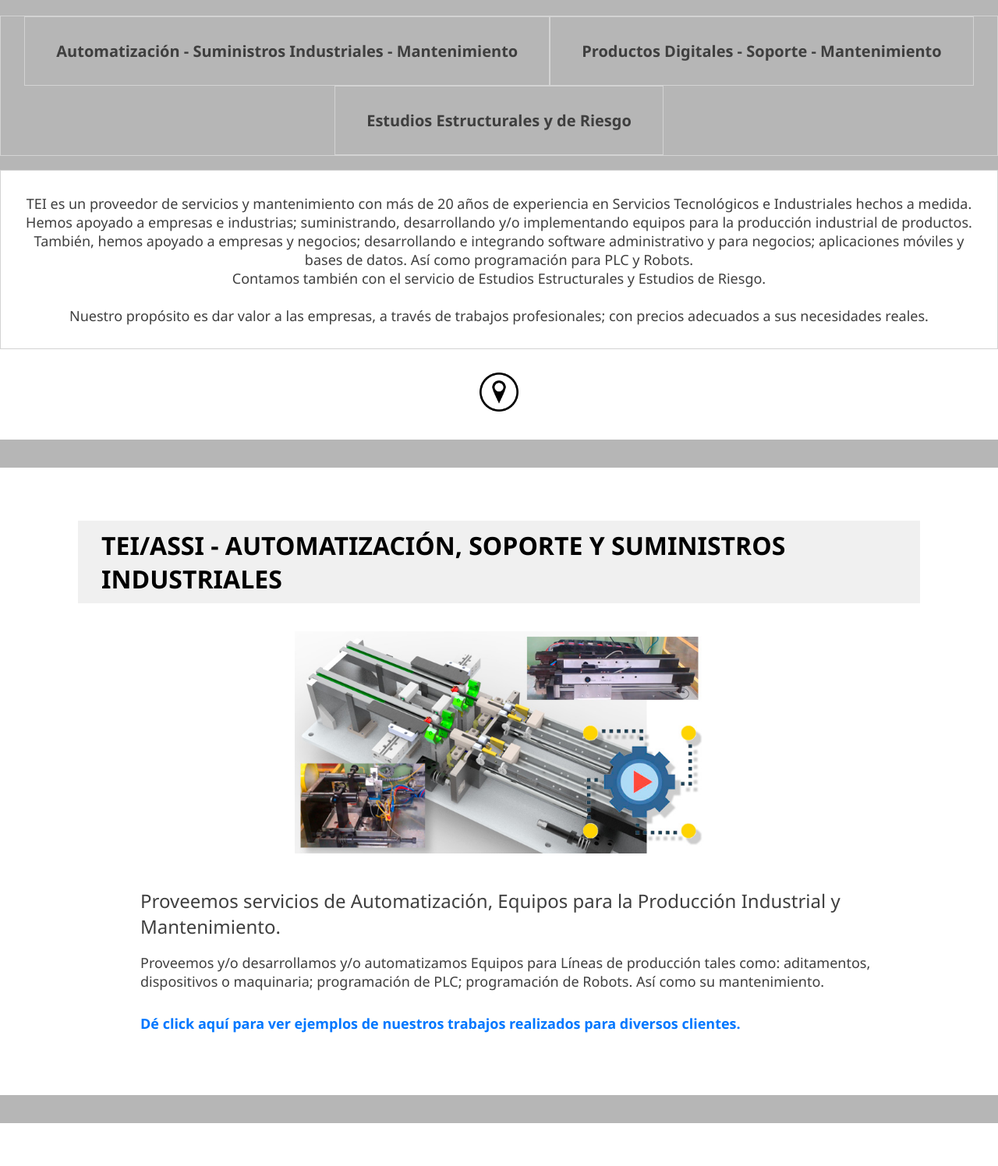
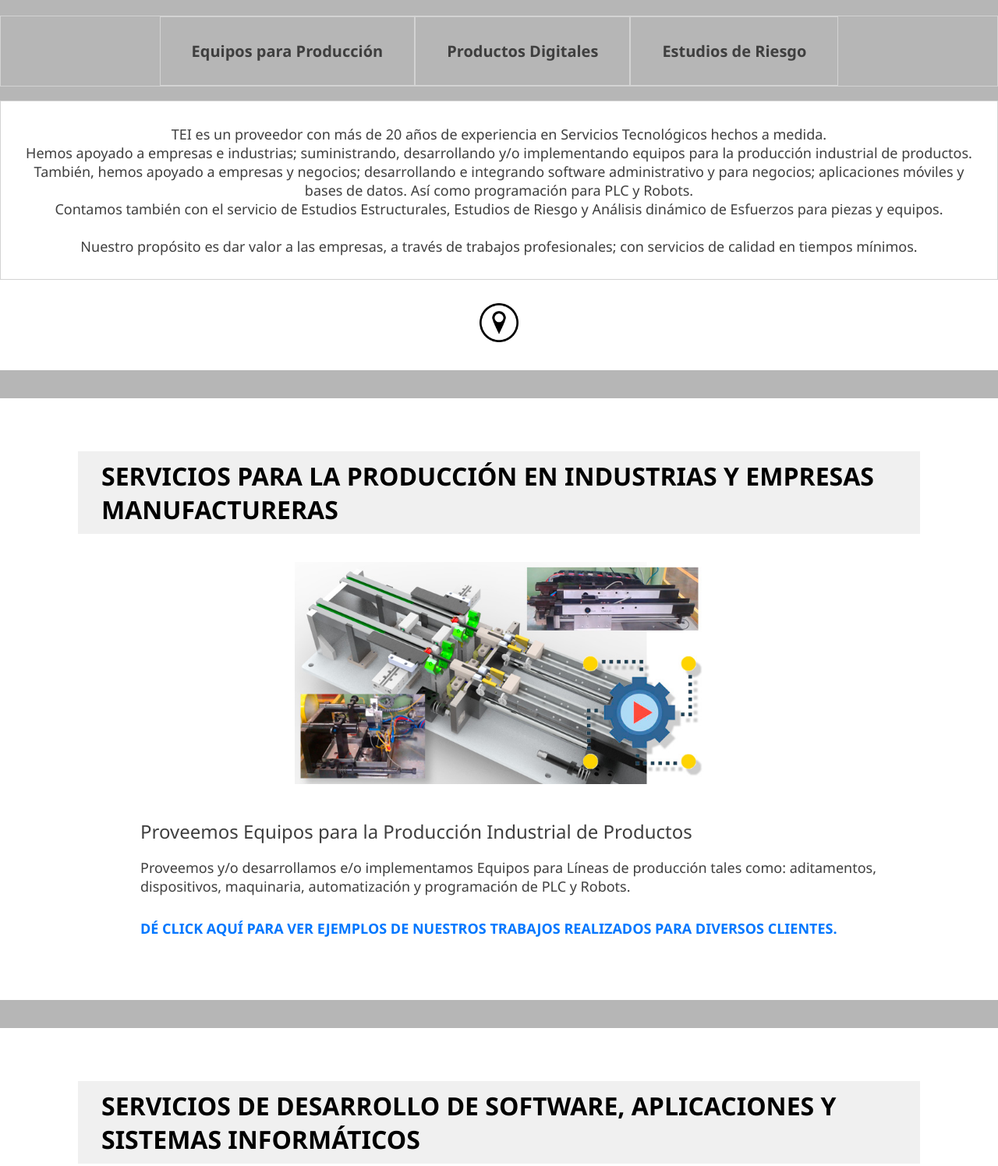
Before and after one commit to CONSULTORIA-TECNOLOGICA/TEI, a plain HTML site: page index.html in a window 1280 px wide. Shown: the part 537-2033 px from the top of the page at 78% size. Drawn offline with Linux system fonts and the light colour scheme.

Commit message:
Add files via upload

```diff
--- a/index.html
+++ b/index.html
@@ -23,13 +23,13 @@
 
     <div class="padre-1">
         <div>
-            <a href="#produccion">Automatización - Suministros Industriales - Mantenimiento</a>
+            <a href="#produccion">Equipos para Producción</a>
         </div>
         <div>
-            <a href="#digitales">Productos Digitales - Soporte - Mantenimiento</a>
+            <a href="#digitales">Productos Digitales</a>
         </div>
         <div>
-            <a href="#estudios">Estudios Estructurales y de Riesgo</a>
+            <a href="#estudios">Estudios de Riesgo</a>
         </div>
     </div>
 
@@ -37,11 +37,11 @@
 
     <div>
         <center><p class="p1" align="center">
-            TEI es un proveedor de servicios y mantenimiento con más de 20 años de experiencia en Servicios Tecnológicos e Industriales hechos a medida.<br>
+            TEI es un proveedor con más de 20 años de experiencia en Servicios Tecnológicos hechos a medida.<br>
             Hemos apoyado a empresas e industrias; suministrando, desarrollando y/o implementando equipos para la producción industrial de productos.<br>
             También, hemos apoyado a empresas y negocios; desarrollando e integrando software administrativo y para negocios; aplicaciones móviles y bases de datos. Así como programación para PLC y Robots.<br>
-            Contamos también con el servicio de Estudios Estructurales y Estudios de Riesgo.<br><br>
-            Nuestro propósito es dar valor a las empresas, a través de trabajos profesionales; con precios adecuados a sus necesidades reales.
+            Contamos también con el servicio de Estudios Estructurales, Estudios de Riesgo y Análisis dinámico de Esfuerzos para piezas y equipos.<br><br>
+            Nuestro propósito es dar valor a las empresas, a través de trabajos profesionales; con servicios de calidad en tiempos mínimos.
         </p></center>
         <center><a href="#contacto" class="cont"><img src="rec/icoUbi.png" width="50px" height="50px"></a></center>
     </div>
@@ -53,7 +53,7 @@
     <!-- CODIGO PARA PRODUCCIÓN -->
     <div class="div20" id="produccion">
         <br>
-        <H1 class="ch1">TEI/ASSI - AUTOMATIZACIÓN, SOPORTE Y SUMINISTROS INDUSTRIALES</H1>
+        <H1 class="ch1">SERVICIOS PARA LA PRODUCCIÓN EN INDUSTRIAS Y EMPRESAS MANUFACTURERAS</H1>
         <br>
         <br>
         <section class="sec20">
@@ -62,13 +62,13 @@
             </div>
             <div>
                 <p class="p21">
-                    Proveemos servicios de Automatización, Equipos para la Producción Industrial y Mantenimiento.
+                    Proveemos Equipos para la Producción Industrial de Productos
                 </p>
                 <br>
                 <p class="p22">
-                    Proveemos y/o desarrollamos y/o automatizamos Equipos para Líneas de producción tales como: aditamentos, dispositivos o maquinaria; programación de PLC; programación de Robots. Así como su mantenimiento.
+                    Proveemos y/o desarrollamos e/o implementamos Equipos para Líneas de producción tales como: aditamentos, dispositivos, maquinaria, automatización y programación de PLC y Robots.
                 </p>
-                <a class="link" href="https://www.youtube.com/watch?v=Mr28fZllogE" target="_blank">Dé click aquí para ver ejemplos de nuestros trabajos realizados para diversos clientes.</a>
+                <a class="link" href="https://www.youtube.com/watch?v=Mr28fZllogE" target="_blank">DÉ CLICK AQUÍ PARA VER EJEMPLOS DE NUESTROS TRABAJOS REALIZADOS PARA DIVERSOS CLIENTES.</a>
                 <!-- <center><a href="#inicio" class="cont"><img src="rec/icoVolver.png" width="50px" height="50px"></a></center> -->
             </div>
         </section>
@@ -80,7 +80,7 @@
     <!-- CÓDIGO PARA PRODUCTOS DIGITALES -->
     <div class="div20" id="digitales">
         <br>
-        <H1 class="ch1">TEI/PRODIG - PRODUCTOS DIGITALES, SOPORTE Y MANTENIMIENTO</H1>
+        <H1 class="ch1">SERVICIOS DE DESARROLLO DE SOFTWARE, APLICACIONES Y SISTEMAS INFORMÁTICOS</H1>
         <br>
         <br>
         <section class="sec20">
@@ -89,13 +89,13 @@
             </div>
             <div>
                 <p class="p21">
-                    Proveemos Productos Digitales para negocios o empresas.
+                    Proveemos Productos Digitales para negocios o empresas
                 </p>
                 <br>
                 <p class="p22">
-                    Desarrollamos e implementamos Aplicaciones para escritorio o dispositivos móviles; Páginas WEB y Bases de datos; en cualquier plataforma. Proveemos Soporte y Mantenimiento.
+                    Desarrollamos e implementamos Aplicaciones para escritorio o dispositivos móviles, en cualquier plataforma. También proveemos Soporte y Mantenimiento.
                 </p>
-                <a class="link" href="https://www.youtube.com/watch?v=WFzco_uLo4I" target="_blank">Dé click aquí para ver ejemplos de nuestros trabajos realizados para diversos clientes.</a>
+                <a class="link" href="https://www.youtube.com/watch?v=WFzco_uLo4I" target="_blank">DÉ CLICK AQUÍ PARA VER EJEMPLOS DE NUESTROS TRABAJOS REALIZADOS PARA DIVERSOS CLIENTES.</a>
                 <!-- <center><a href="#inicio" class="cont"><img src="rec/icoVolver.png" width="50px" height="50px"></a></center> -->
             </div>
         </section>
@@ -107,7 +107,7 @@
     <!-- CÓDIGO PARA ESTUDIOS DE RIESGO -->
     <div class="div20" id="estudios">
         <br>
-        <H1 class="ch1">TEI/ESER - ESTUDIOS ESTRUCTURALES Y DE RIESGO</H1>
+        <H1 class="ch1">SERVICIOS DE ESTUDIOS DE RIESGO Y ESTUDIOS ESTRUCTURALES</H1>
         <br>
         <br>
         <section class="sec20">
@@ -116,12 +116,12 @@
             </div>
             <div>
                 <p class="p21">
-                    Proveemos apoyo para proyectos civiles y arquitectónicos
+                    Proveemos apoyo para proyectos civiles y arquitectónicos; así como Simulaciones dinámicas en 3D para el Análisis de Esfuerzos en Equipos industriales.
                 </p>
                 <br>
                 <p class="p22">
-                    Realizamos Cálculos Estructurales, Simulaciones dinámicas 3D y Diseño por Sismo para construcciones civiles. Así como Estudios de Riesgo para comprobaciones en Equipos Industriales.                </p>
-                <a class="link" href="https://www.youtube.com/watch?v=yog0hLE-6cE" target="_blank">Dé click aquí para ver ejemplos de nuestros trabajos realizados para diversos clientes.</a>
+                    Realizamos Cálculos Estructurales, Simulaciones dinámicas y Diseño por Sismo. Así como Estudios de Riesgo y Análisis de Esfuerzos.                </p>
+                <a class="link" href="https://www.youtube.com/watch?v=yog0hLE-6cE" target="_blank">DÉ CLICK AQUÍ PARA VER EJEMPLOS DE NUESTROS TRABAJOS REALIZADOS PARA DIVERSOS CLIENTES.</a>
                 <!-- <center><a href="#inicio" class="cont"><img src="rec/icoVolver.png" width="50px" height="50px"></a></center> -->
             </div>
         </section>
@@ -188,13 +188,13 @@
             <a href="#inicio">Inicio</a>
         </div>
         <div>
-            <a href="#produccion">Automatización - Suministros Industriales - Mantenimiento</a>
+            <a href="#produccion">Equipos para Producción</a>
         </div>
         <div>
-            <a href="#digitales">Productos Digitales - Soporte - Mantenimiento</a>
+            <a href="#digitales">Productos Digitales</a>
         </div>
         <div>
-            <a href="#estudios">Estudios Estructurales y de Riesgo</a>
+            <a href="#estudios">Estudios de Riesgo</a>
         </div>
     </div>
 </body>
```
